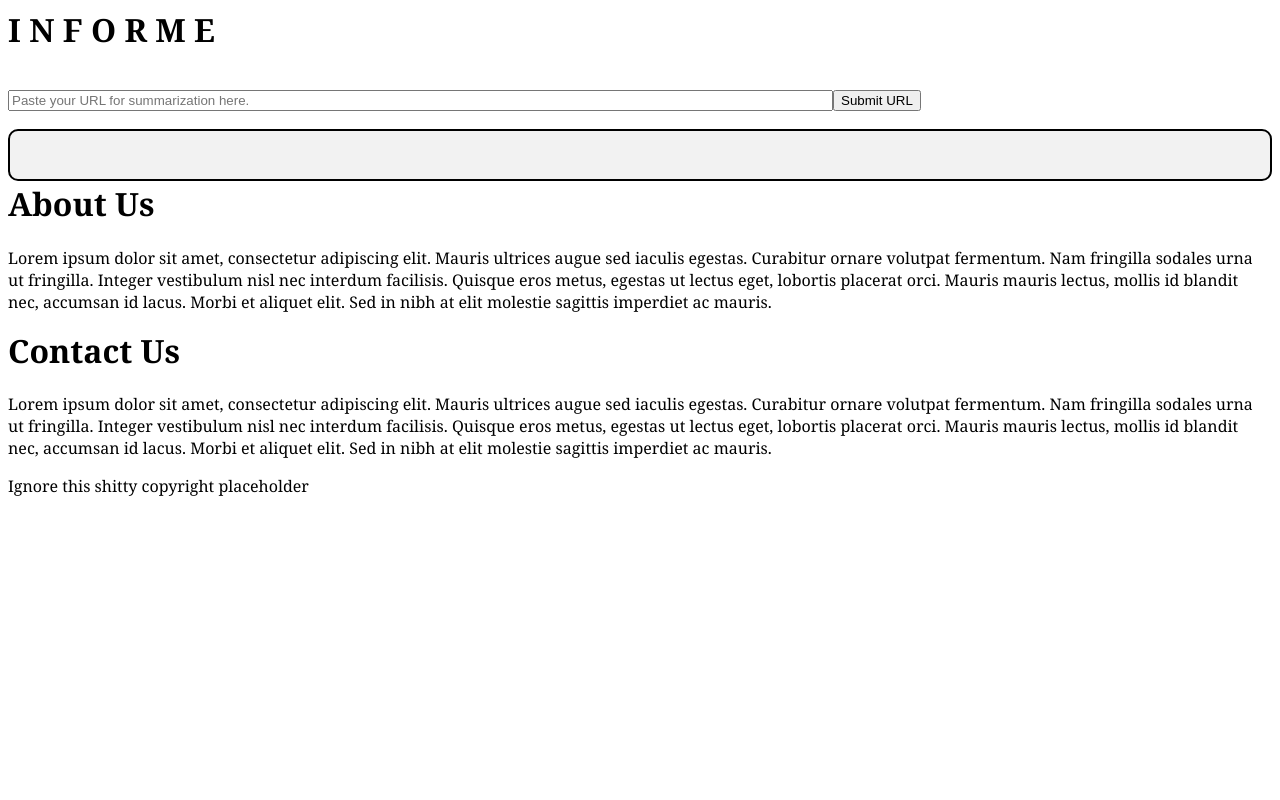
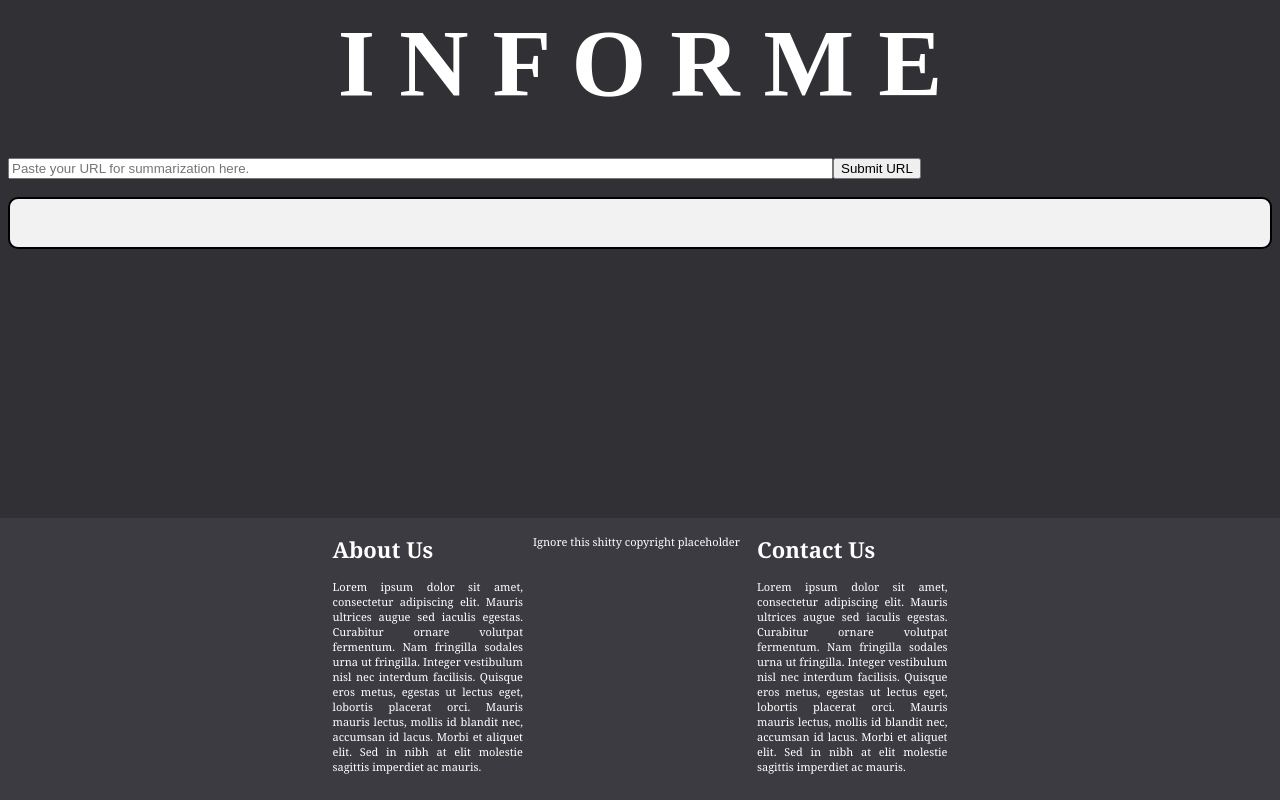
Before and after one commit to austincasale/CEN4020-InForme, a PHP site: page / in a window 1280 px wide. Run offline with PHP 8.4, Linux system fonts and the light colour scheme; some libraries are stand-ins or nearby versions.

Commit message:
Added formatting for new components
Formatted footer columns and changed background color, among other minor edits.

```diff
--- a/website/styles.css
+++ b/website/styles.css
@@ -1,7 +1,21 @@
 /* Implemented by Dexter and Ernest */
+body {
+    background-color: #313034;
+}
+
+strong {
+	font-family: "Times New Roman", serif;
+	color: white;
+	font-size: 3em;
+}
+
+header {
+	text-align: center;
+}
+
 p, h1, h2, h3, cite {
 	font-family: "Georgia", serif;
-	color: black;
+	color: white;
 }
 
 h1 {
@@ -13,7 +27,7 @@ ul {
 	margin: 0;
 	padding: 0;
 	overflow: hidden;
-	background-color: #333;
+	background-color: #313034;
 }
 
 li {
@@ -45,3 +59,31 @@ cite {
   padding: 5px;
   background: #F2F2F2;
 }
+
+#Footer {
+  position: fixed;
+  right: 0;
+  bottom: 0;
+  left: 0;
+  padding: 5px;
+  background-color: #3C3B41;
+  text-align: center;
+  font-size: 11px;
+  text-align: justify;
+}
+
+#AboutColumn {
+    float: left;
+    padding-left: 25%;
+    width: 15%;
+    height: 15%;
+    margin: 10px;
+}
+
+#ContactColumn {
+    float: right;
+    padding-right: 25%;
+    width: 15%;
+    height: 15%;
+    margin: 10px;
+}
```
